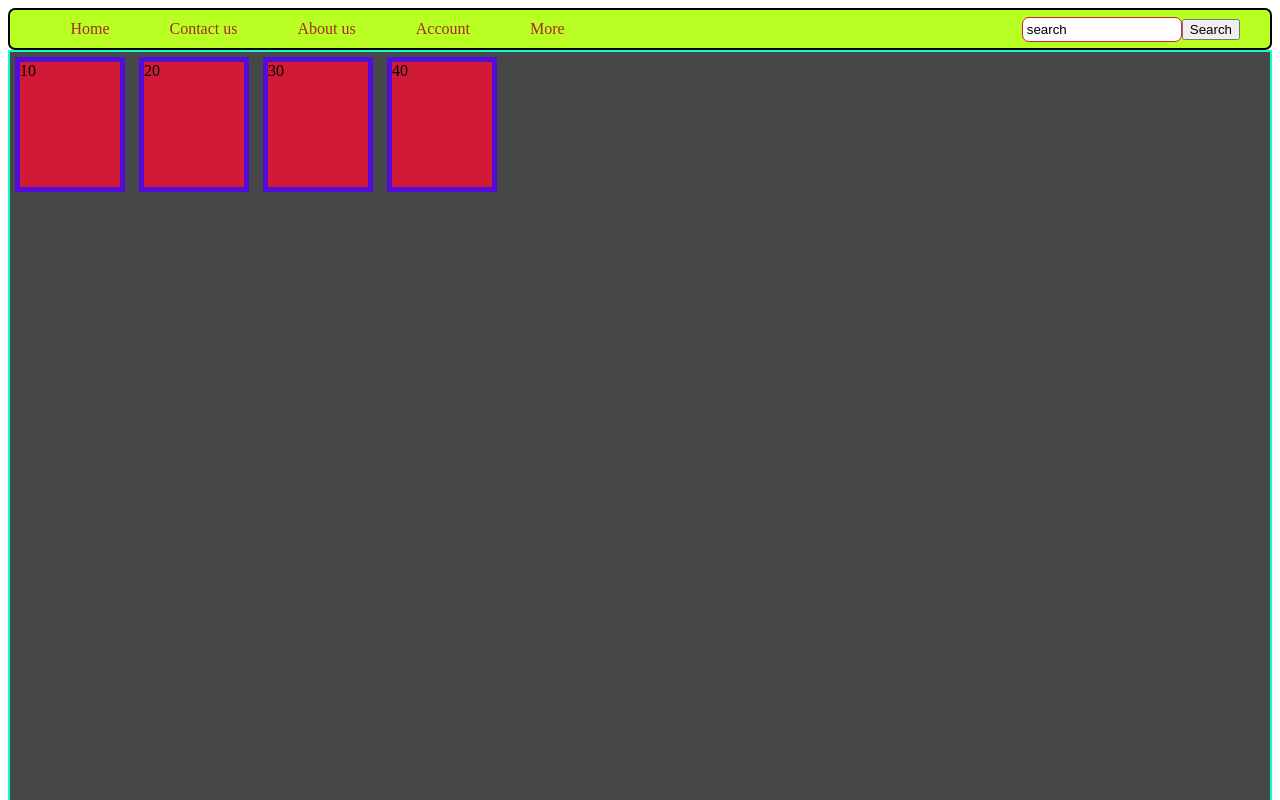
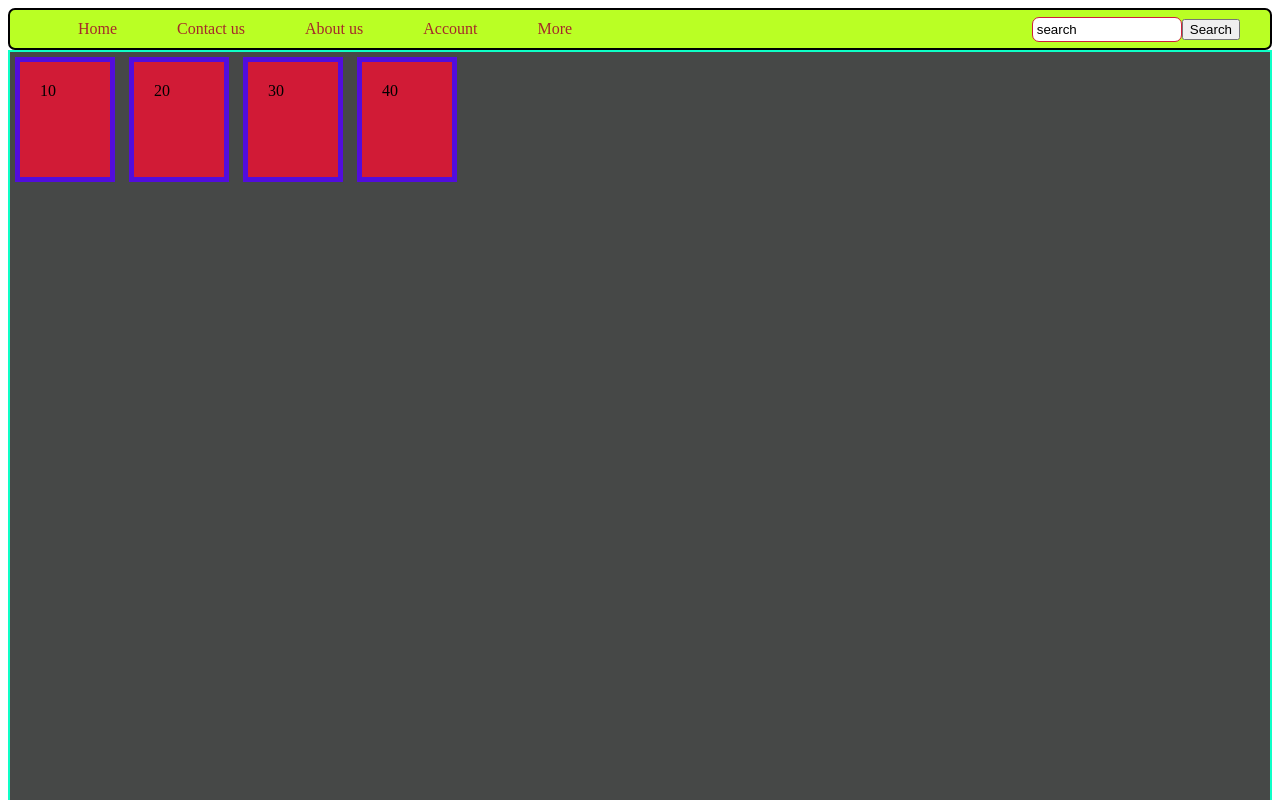
Before and after one commit to bijeshwor2058/Nav-bar-, a plain HTML site: page index.html in a window 1280 px wide. Shown: the top 800 px of the page. Drawn offline with Linux system fonts and the light colour scheme.

Commit message:
box-seizing : border-box used

```diff
--- a/style.css
+++ b/style.css
@@ -1,3 +1,6 @@
+*{
+  box-sizing: border-box;
+}
 .nav-bar{
   display: flex;
   background-color: #baff24;
@@ -48,8 +51,9 @@ input{
 
 }
 .box{
-  display: inline-block;
+ display: inline-block;
   background-color: #f01233d2;
+  padding: 20px;
   border: 5px solid rgb(82, 13, 221);
   height: 125px;
   width: 100px;
```
